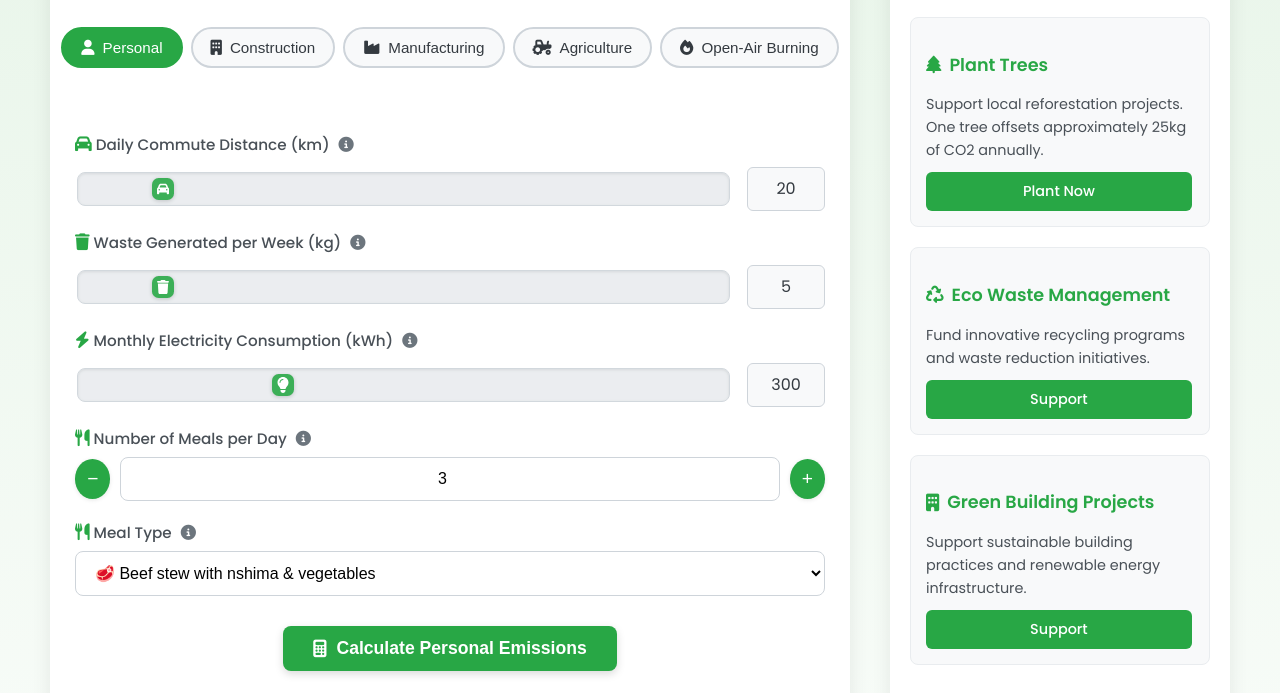
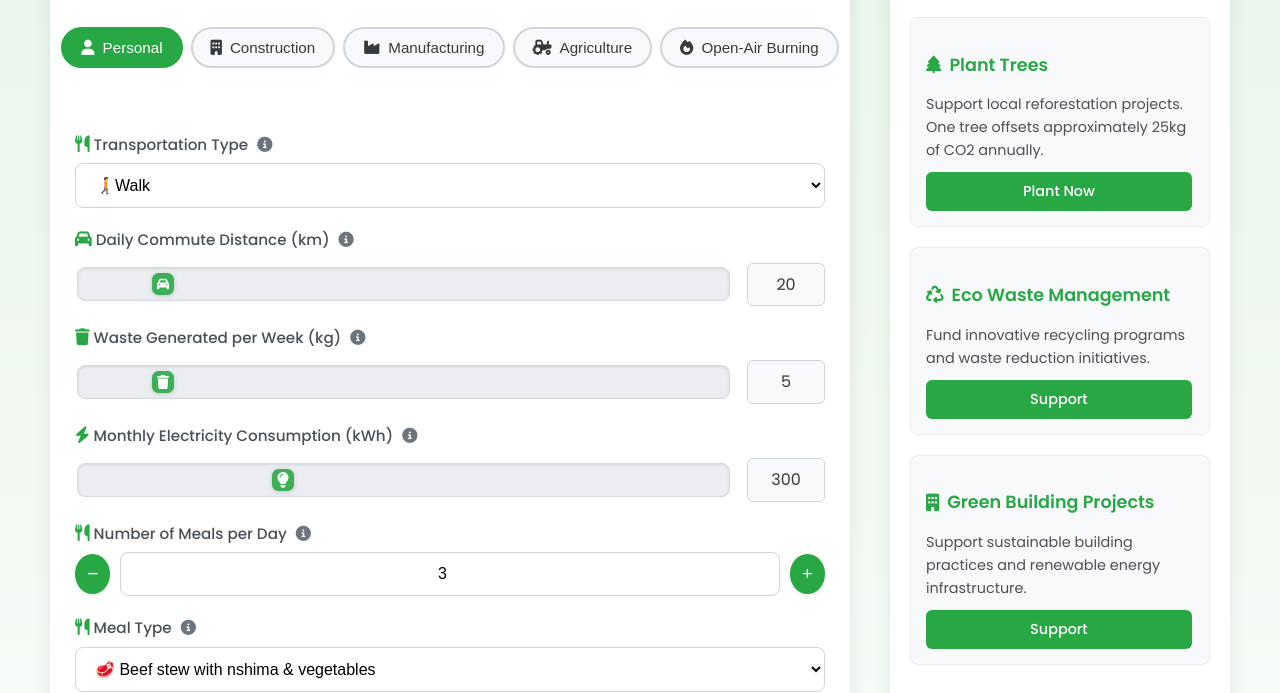
Before and after one commit to carboncalculator1/climateyanga-tests, a plain HTML site: page index.html in a window 1280 px wide. Shown: the part 145-838 px from the top of the page. Drawn offline with nearby package versions, Linux system fonts and the light colour scheme; no server answers.

Commit message:
Update index.html

```diff
--- a/index.html
+++ b/index.html
@@ -61,6 +61,26 @@
         </div>
 
         <div id="personal" class="section active">
+						<!-- Transport control -->
+			<div class="input-group">
+    			<label>
+        			<i class="fas fa-utensils icon"></i>
+        			Transportation Type
+        			<span class="tooltip">
+            		<i class="fas fa-info-circle"></i>
+            			<span class="tooltiptext">Select the type of transportation you typically use</span>
+       				 </span>
+    			</label>
+   			 <select id="commuteType" class="meal-type-select">
+        			<option value="beef" data-icon="🚶‍➡️">🚶‍➡️Walk</option>
+				<option value="beef" data-icon="🚴‍♂️">🚴‍♂️Bicycle</option>
+				<option value="beef" data-icon="🏍️">🏍️Motorbike</option>
+				<option value="beef" data-icon="🚗">🚗Small vehicle</option>
+				<option value="beef" data-icon="🚙">🚙Medium vehicle</option>
+        			<option value="chicken" data-icon="🚌">🚌 Large vehicle</option>
+        			<option value="vegetarian" data-icon="⚡🚗">⚡🚗Electric Vehicle</option>
+    		</select>
+			</div>
             <div class="input-group">
                 <label>
                     <i class="fas fa-car icon"></i>
@@ -118,7 +138,7 @@
                     <button class="meals-btn" onclick="changeMeals(1)">+</button>
                 </div>
             </div>
-			<!-- Add to index.html in the personal section after the meals control -->
+			<!--meals control -->
 			<div class="input-group">
     			<label>
         			<i class="fas fa-utensils icon"></i>
```
